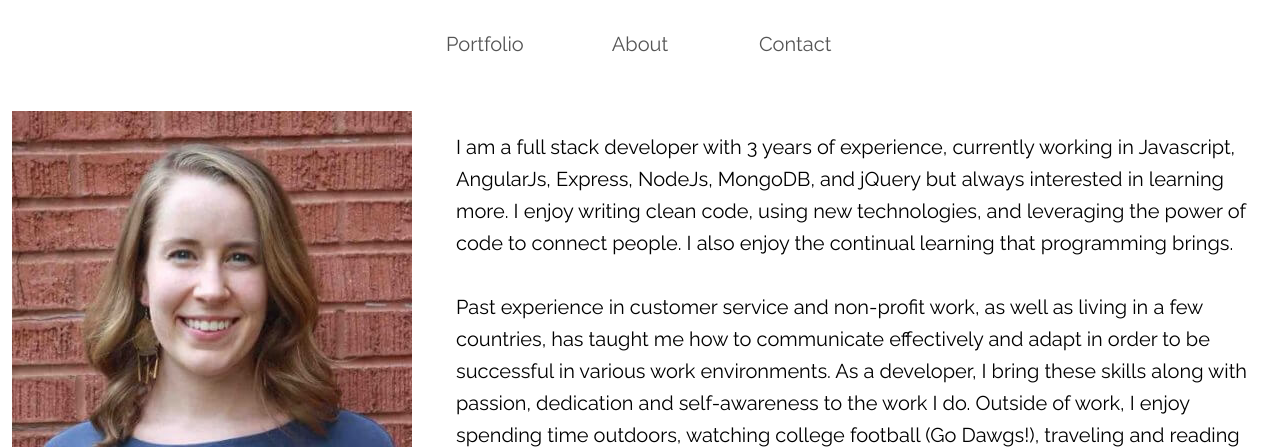
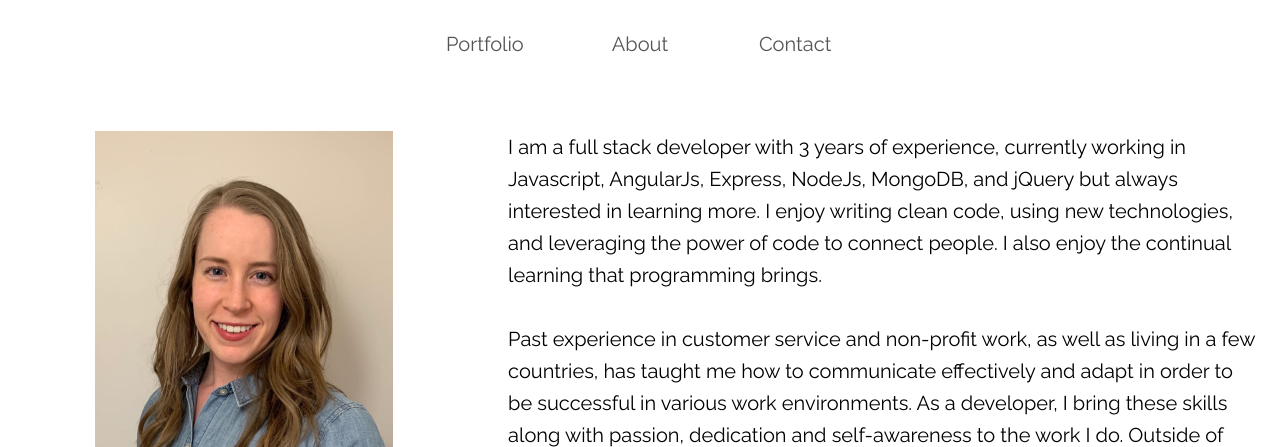
Before and after one commit to keeleyduffey/portfolio, a plain HTML site: page index.html in a window 1280 px wide. Both pictures are taken after a click on the item "About". Shown: the part 353-800 px from the top of the page. Drawn offline with nearby package versions, Linux system fonts and the light colour scheme.

Commit message:
Updates picture + removes unused pics

```diff
--- a/index.js
+++ b/index.js
@@ -56,7 +56,7 @@ function createAboutSection () {
     <section class="about-container">
 
      	<div class="bio-img-wrapper">
-	    	<img src="assets/keeley_duffey.jpg" alt="Keeley Duffey">
+	    	<img src="assets/keeley.jpeg" alt="Keeley Duffey">
 		 	</div>
 
 		 	<div class="bio-text-wrapper">
--- a/main.css
+++ b/main.css
@@ -220,6 +220,16 @@ img {
 	border: 2px solid #DCBEBC;
 }
 
+.bio-img-wrapper {
+	width: 40%;
+	padding: 20px;
+}
+
+.bio-img-wrapper img {
+	max-width: 100%;
+	max-height: 400px;
+}
+
 .contact-wrapper li {
 	display: block;
 	line-height: 32px
```
Also changed, not shown: assets/keeley-nytm.png (deleted), assets/keeley.jpeg (added), assets/keeley_duffey.jpg (deleted), assets/pluto.png (deleted).
